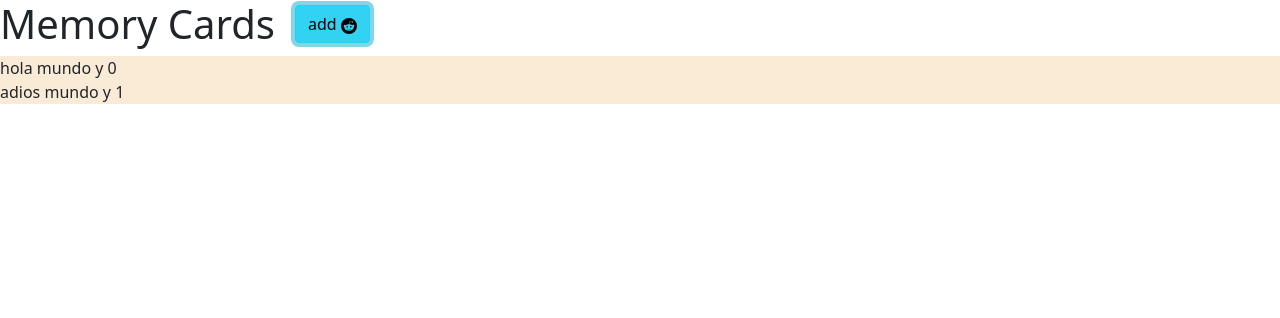
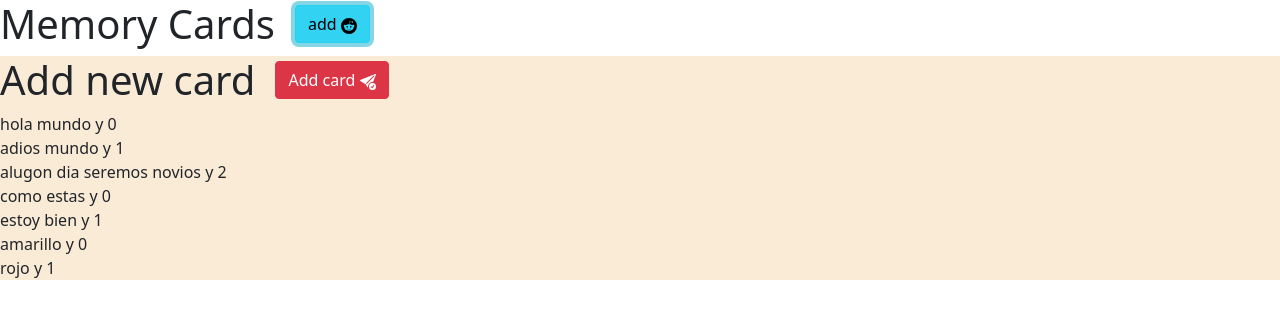
Before and after one commit to nocivescience/tarjetas_de_memoria_4, a plain HTML site: page index.html in a window 1280 px wide. Both pictures are taken after a click on the button "add". Drawn offline with nearby package versions, Linux system fonts and the light colour scheme.

Commit message:
terminado

```diff
--- a/index.html
+++ b/index.html
@@ -9,7 +9,12 @@
         <path d="M16 8A8 8 0 1 1 0 8a8 8 0 0 1 16 0zm-3.828-1.165c-.315 0-.602.124-.812.325-.801-.573-1.9-.945-3.121-.993l.534-2.501 1.738.372a.83.83 0 1 0 .83-.869.83.83 0 0 0-.744.468l-1.938-.41a.203.203 0 0 0-.153.028.186.186 0 0 0-.086.134l-.592 2.788c-1.24.038-2.358.41-3.17.992-.21-.2-.496-.324-.81-.324a1.163 1.163 0 0 0-.478 2.224c-.02.115-.029.23-.029.353 0 1.795 2.091 3.256 4.669 3.256 2.577 0 4.668-1.451 4.668-3.256 0-.114-.01-.238-.029-.353.401-.181.688-.592.688-1.069 0-.65-.525-1.165-1.165-1.165z"/>
       </svg></button>
     </h1>
-    <div id="add-container"></div>
+    <div id="add-container">
+      <h1>Add new card <button id="hide" class="btn btn-danger">Add card<svg xmlns="http://www.w3.org/2000/svg" width="16" height="16" fill="currentColor" class="bi bi-send-check-fill" viewBox="0 0 16 16">
+        <path d="M15.964.686a.5.5 0 0 0-.65-.65L.767 5.855H.766l-.452.18a.5.5 0 0 0-.082.887l.41.26.001.002 4.995 3.178 1.59 2.498C8 14 8 13 8 12.5a4.5 4.5 0 0 1 5.026-4.47L15.964.686Zm-1.833 1.89L6.637 10.07l-.215-.338a.5.5 0 0 0-.154-.154l-.338-.215 7.494-7.494 1.178-.471-.47 1.178Z"/>
+        <path d="M16 12.5a3.5 3.5 0 1 1-7 0 3.5 3.5 0 0 1 7 0Zm-1.993-1.679a.5.5 0 0 0-.686.172l-1.17 1.95-.547-.547a.5.5 0 0 0-.708.708l.774.773a.75.75 0 0 0 1.174-.144l1.335-2.226a.5.5 0 0 0-.172-.686Z"/>
+      </svg></button></h1>
+    </div>
   </body>
   <script src="https://cdn.jsdelivr.net/npm/bootstrap@5.0.2/dist/js/bootstrap.bundle.min.js" integrity="sha384-MrcW6ZMFYlzcLA8Nl+NtUVF0sA7MsXsP1UyJoMp4YLEuNSfAP+JcXn/tWtIaxVXM" crossorigin="anonymous"></script>
   <script src="./script.js"></script>
--- a/script.js
+++ b/script.js
@@ -1,8 +1,13 @@
 const showEl=document.getElementById('show');
+const hideEl=document.getElementById('hide');
 const addContainer=document.getElementById('add-container');
-const textos=['hola mundo', 'adios mundo'];
-function createCards(){
-  textos.forEach((data,index)=>{
+const textos=[
+  ['hola mundo', 'adios mundo','alugon dia seremos novios'],
+  ['como estas', 'estoy bien'],
+  ['amarillo','rojo']
+];
+function createCards(texto){
+  texto.forEach((data,index)=>{
     createCard(data,index)
   })
 }
@@ -11,12 +16,17 @@ function createCard(data,index){
   if(index===0){
     card.classList.add('active')
   }
-  card.innerHTML=`${data} y ${index}`
+  card.innerHTML=`${data} y ${index}`;
   addContainer.appendChild(card)
 }
-createCards();
+textos.map((texto)=>createCards(texto))
 showEl.addEventListener('click',()=>{
   setTimeout(()=>{
     addContainer.classList.add('show')
   },1000)
 })
+hideEl.addEventListener('click',()=>{
+  setTimeout(()=>{
+    addContainer.classList.remove('show')
+  })
+})
--- a/style.css
+++ b/style.css
@@ -35,3 +35,9 @@ h1{
   opacity: 1;
   z-index: 10
 }
+.btn-danger{
+  margin-left: 20px;
+}
+.bi-send-check-fill{
+  margin-left: 5px;
+}
```
